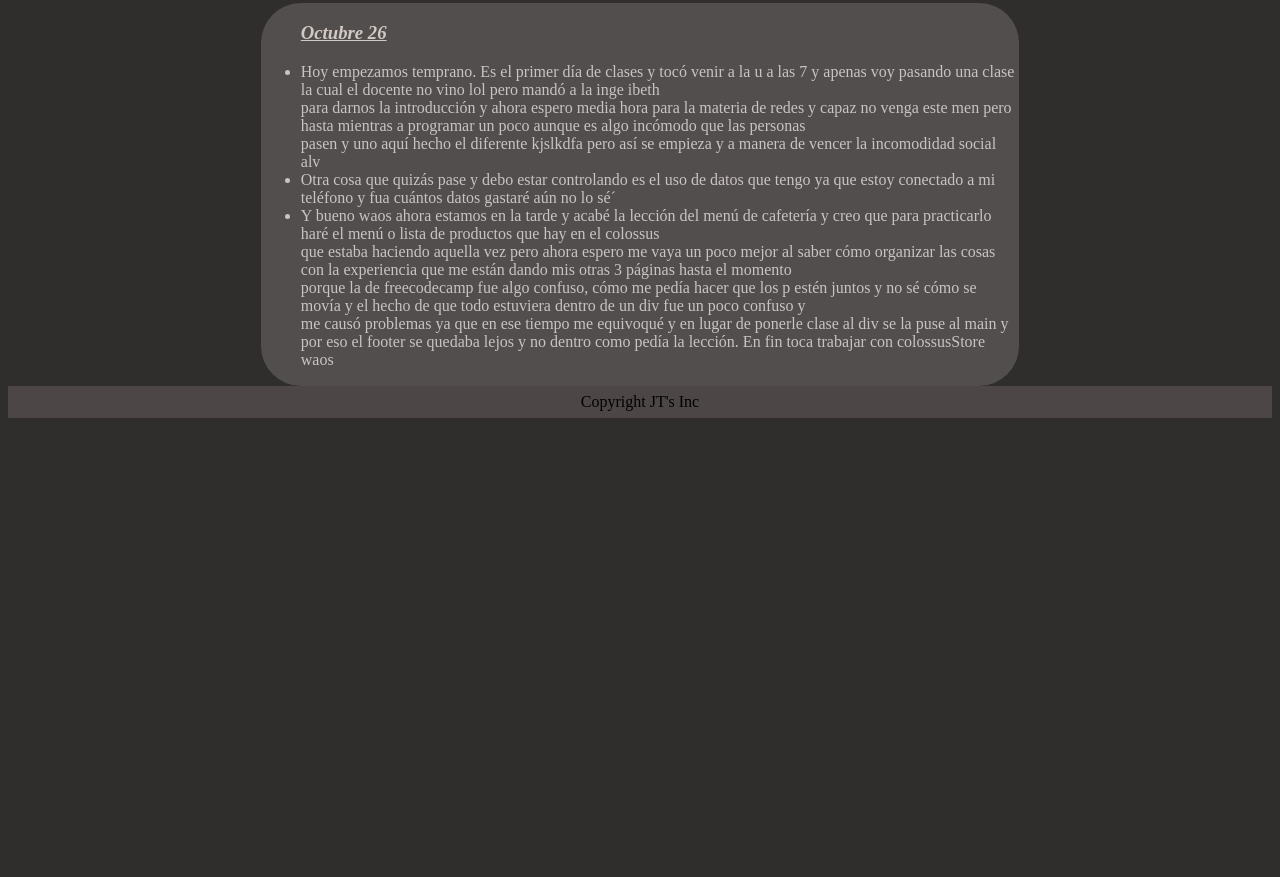
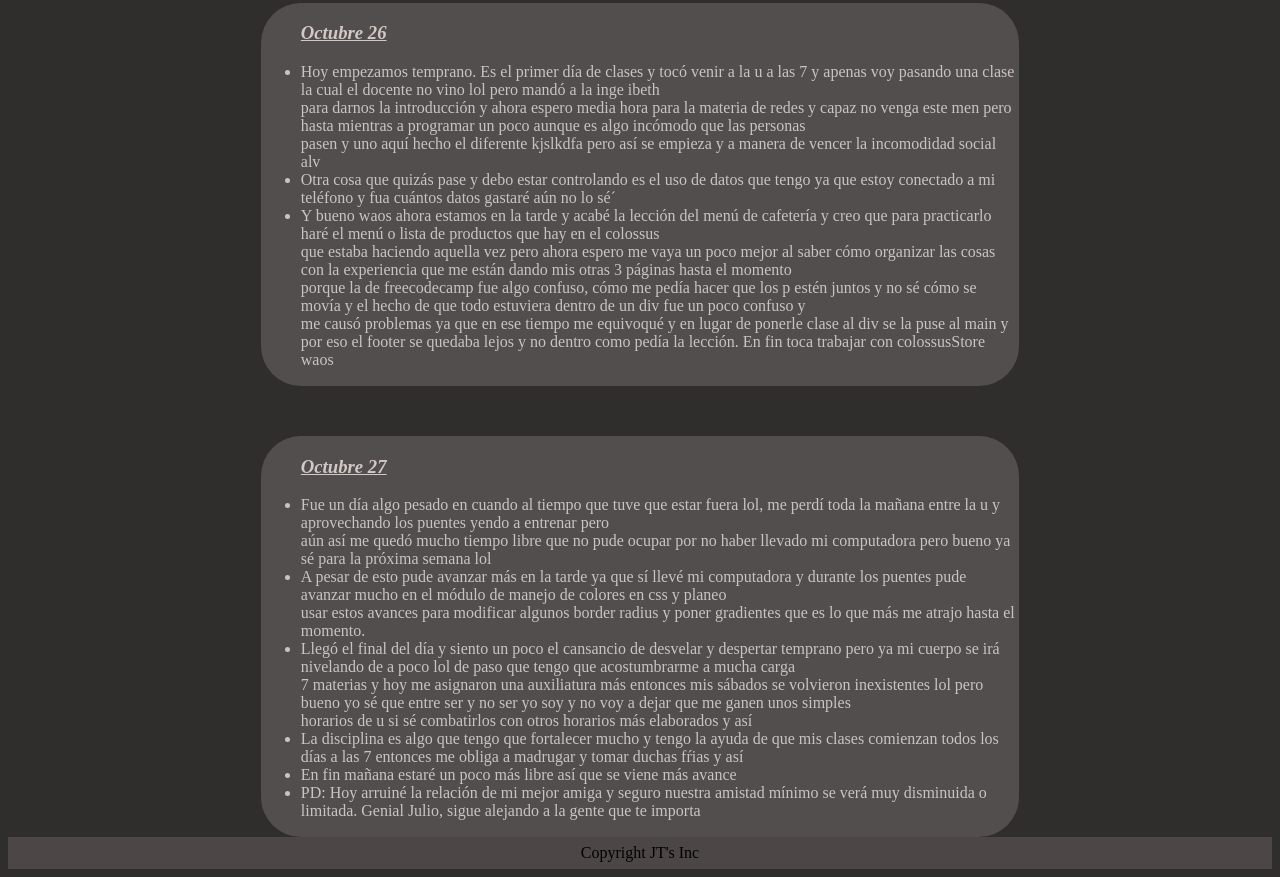
Before and after one commit to Julio7-7-7/freeCodeCamp, a plain HTML site: page 2.Practice/PP/index.html in a window 1280 px wide. Shown: the part 4785-5662 px from the top of the page. Before the commit the page ends 5211 px from the top, so only its background shows below. Drawn offline with Linux system fonts and the light colour scheme.

Commit message:
diario 27/08/24

```diff
--- a/2.Practice/PP/index.html
+++ b/2.Practice/PP/index.html
@@ -288,6 +288,30 @@
           En fin toca trabajar con colossusStore waos</li>
       </ul>
     </section>
+
+    <section>
+      <ul>
+        <h3><em>Octubre 27</em></h3>
+        <li>Fue un día algo pesado en cuando al tiempo que tuve que estar fuera lol, me perdí toda la mañana entre la u
+          y aprovechando los puentes yendo a entrenar pero <br>
+          aún así me quedó mucho tiempo libre que no pude ocupar por no haber llevado mi computadora pero bueno ya sé
+          para la próxima semana lol</li>
+        <li>A pesar de esto pude avanzar más en la tarde ya que sí llevé mi computadora y durante los puentes pude
+          avanzar mucho en el módulo de manejo de colores en css y planeo <br>
+          usar estos avances para modificar algunos border radius y poner gradientes que es lo que más me atrajo hasta
+          el momento.</li>
+        <li>Llegó el final del día y siento un poco el cansancio de desvelar y despertar temprano pero ya mi cuerpo se
+          irá nivelando de a poco lol de paso que tengo que acostumbrarme a mucha carga <br>
+          7 materias y hoy me asignaron una auxiliatura más entonces mis sábados se volvieron inexistentes lol pero
+          bueno yo sé que entre ser y no ser yo soy y no voy a dejar que me ganen unos simples <br>
+          horarios de u si sé combatirlos con otros horarios más elaborados y así</li>
+        <li>La disciplina es algo que tengo que fortalecer mucho y tengo la ayuda de que mis clases comienzan todos los
+          días a las 7 entonces me obliga a madrugar y tomar duchas fŕias y así</li>
+        <li>En fin mañana estaré un poco más libre así que se viene más avance</li>
+        <li>PD: Hoy arruiné la relación de mi mejor amiga y seguro nuestra amistad mínimo se verá muy disminuida o
+          limitada. Genial Julio, sigue alejando a la gente que te importa</li>
+      </ul>
+    </section>
   </main>
 
 
```
Also changed, not shown: 3.coffeeShop/img/beans.jpg (deleted). Lines whose indentation alone changed are shown as unchanged.
